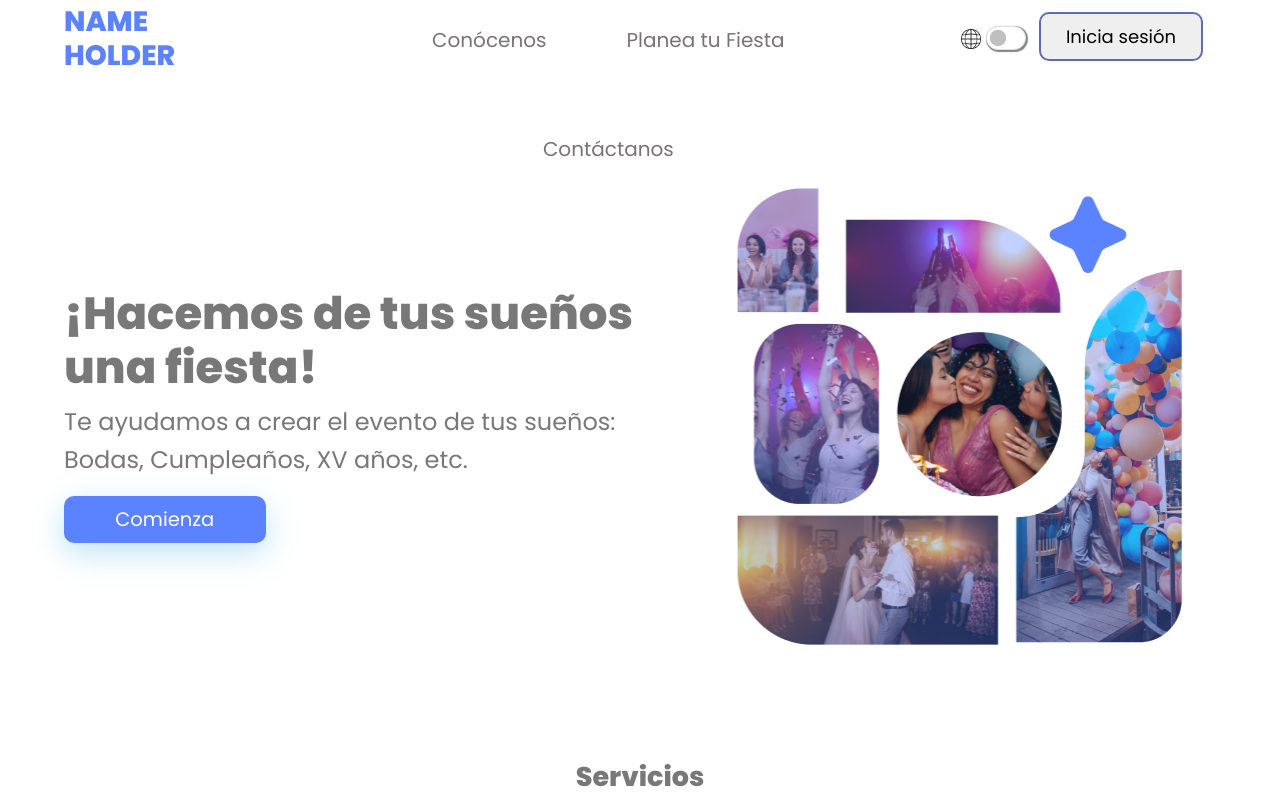
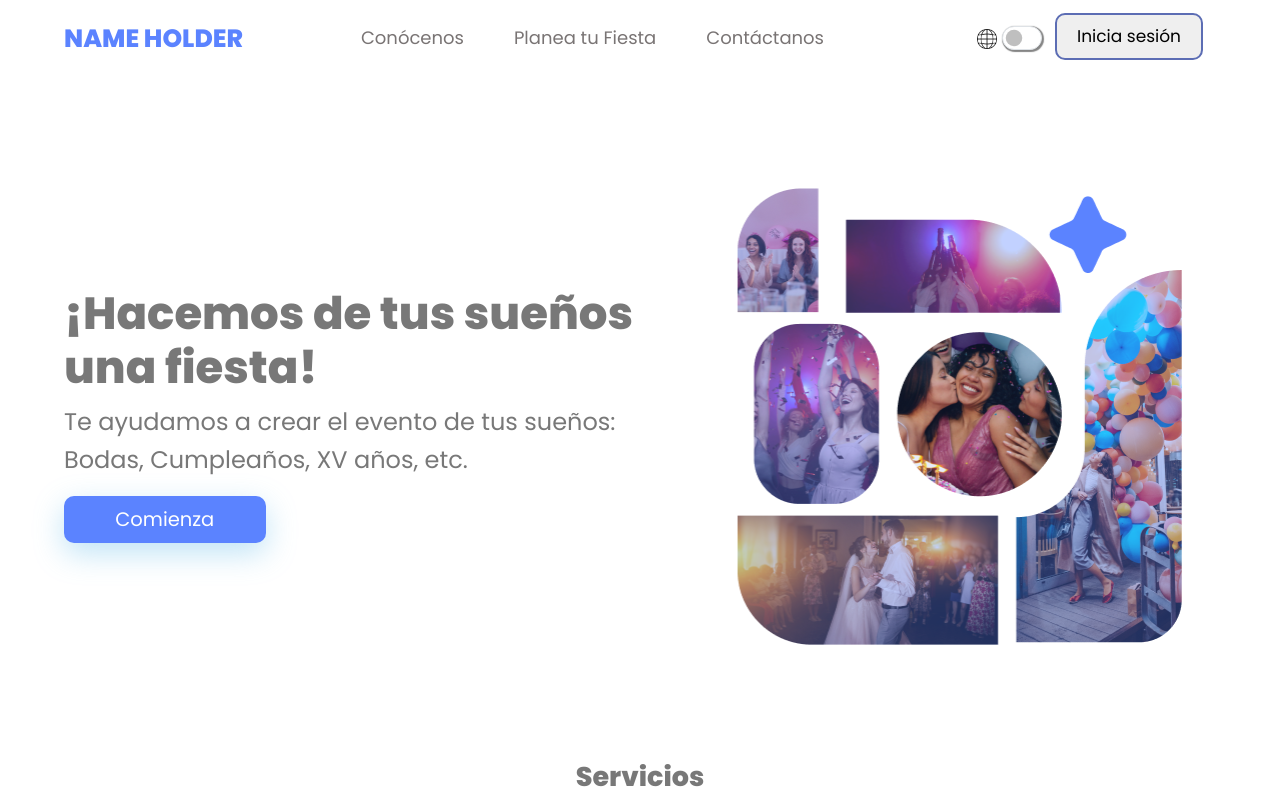
Before and after one commit to ErickArzat/DesarrolloWeb, a Vue app: page / in a window 1280 px wide. Shown: the top 800 px of the page. Built offline with nearby package versions, Linux system fonts and the light colour scheme.

Commit message:
Agregacion de Funcionalidad al Nav

```diff
--- a/src/assets/main.css
+++ b/src/assets/main.css
@@ -3,6 +3,9 @@
 body{
   background-color: #fff;
   font-family: 'Poppins', sans-serif;
+}
+body.no-scroll {
+  overflow: hidden;
 }
 .navigation {
     display: flex;
@@ -144,7 +147,6 @@ body{
 
 .header .nav-links {
     width: 100%;
-    margin-right: 0;
     text-align: center;
 }
 
@@ -174,7 +176,7 @@ body{
     font-weight: 400;
     font-size: 15px;
     color: #000;
-    padding: 9px 25px;
+    padding: 9px 20px;
     min-width: auto;
     border: 2px solid #5C6DB4;
     border-radius: 10px;
--- a/src/components/NavBar.vue
+++ b/src/components/NavBar.vue
@@ -40,6 +40,21 @@
         computed: {
 
         },
+        mounted() {
+            this.handleNavigation();
+            window.addEventListener('resize', this.handleNavigation);
+        },
+        destroyed() {
+            window.removeEventListener('resize', this.handleNavigation);
+            // Asegúrate de restablecer el comportamiento de scroll cuando el componente se destruye
+            document.body.style.overflow = 'auto';
+        },
+        watch: {
+            showMenu(newVal) {
+            // Controlar el comportamiento del scroll dependiendo del estado de showMenu
+            document.body.style.overflow = newVal ? 'hidden' : 'auto';
+            },
+        },
         methods: {
             toggleLocale() {
                 this.$i18n.locale = this.$i18n.locale === 'en' ? 'es' : 'en';
@@ -53,7 +68,7 @@
 </script>
 <style>
 
-@media screen and (min-width: 934px) {
+@media screen and (min-width: 997px) {
     .header .nav-links #btnLogIn {
         display: none;
     }
@@ -98,23 +113,23 @@
 
 @media screen and (min-width: 1206px){
     .header h3{
-        font-size: 28px;
+        font-size: 25px;
     }
     .header .nav{
         height: 100px;
     }
     .header .nav-links a{
-        font-size: 20px;
+        font-size: 18px;
     }
     .header .nav-links li a:hover{
-        font-size: 24px;
+        font-size: 20px;
         transition: 0.5s ease;
     }
     .header .nav-links li{
-        padding: 12px 40px 0 40px;
+        padding: 12px 40px 0 10px;
     }
     .header .btn button{
-        font-size: 18px;
+        font-size: 17px;
     }
 }
 </style>
--- a/src/i18n/messages.js
+++ b/src/i18n/messages.js
@@ -174,6 +174,7 @@ export default{
             meetus:"know us",
             plan:"Plan your Party",
             parties:"Parties",
+            contactus:"Contact us",
            },
         btn:{
             begin:"Comienza",
```
